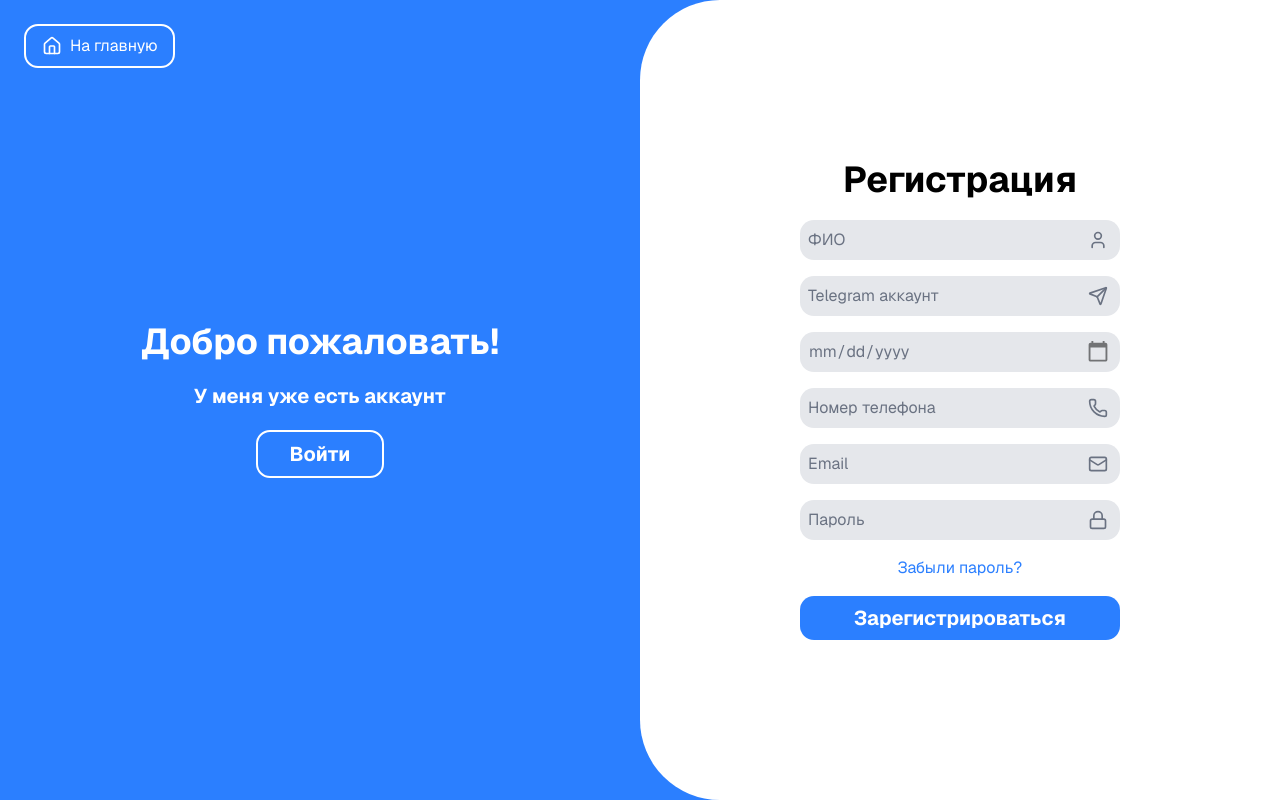
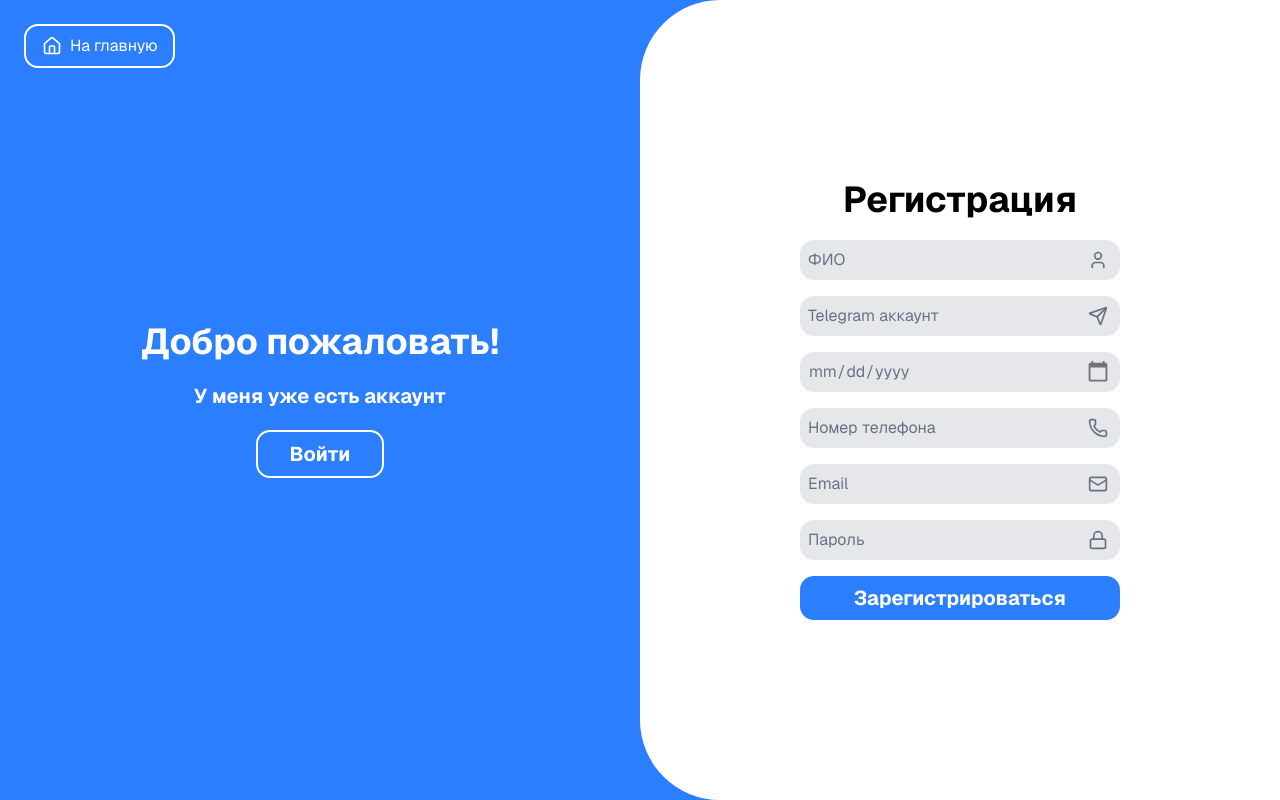
Before and after one commit to TopITOrg/BetaFrontend, a Next.js app: page /register in a window 1280 px wide. Built offline with nearby package versions, Linux system fonts and the light colour scheme; no server answers.

Commit message:
УБрал Заболь пароль

```diff
--- a/src/app/(auth)/login/page.tsx
+++ b/src/app/(auth)/login/page.tsx
@@ -68,11 +68,6 @@ export default function LoginPage() {
                             />
                             <Lock className="absolute right-3 top-1/2 transform -translate-y-1/2 text-gray-500" size={20}/>
                         </div>
-
-                        <label className="text-blue-500 hover:text-blue-800 transition-colors duration-400 ease-in-out">
-                            Забыли пароль?
-                        </label>
-
                         <button
                             type="submit"
                             disabled={isPending}
--- a/src/app/(auth)/register/page.tsx
+++ b/src/app/(auth)/register/page.tsx
@@ -125,10 +125,6 @@ export default function Page() {
                             <Lock className="absolute right-3 top-1/2 transform -translate-y-1/2 text-gray-500" size={20}/>
                         </div>
 
-                        <label className="text-blue-500 hover:text-blue-800 transition-colors duration-400 ease-in-out">
-                            Забыли пароль?
-                        </label>
-
                         <button
                             type="submit"
                             disabled={isPending}
```
